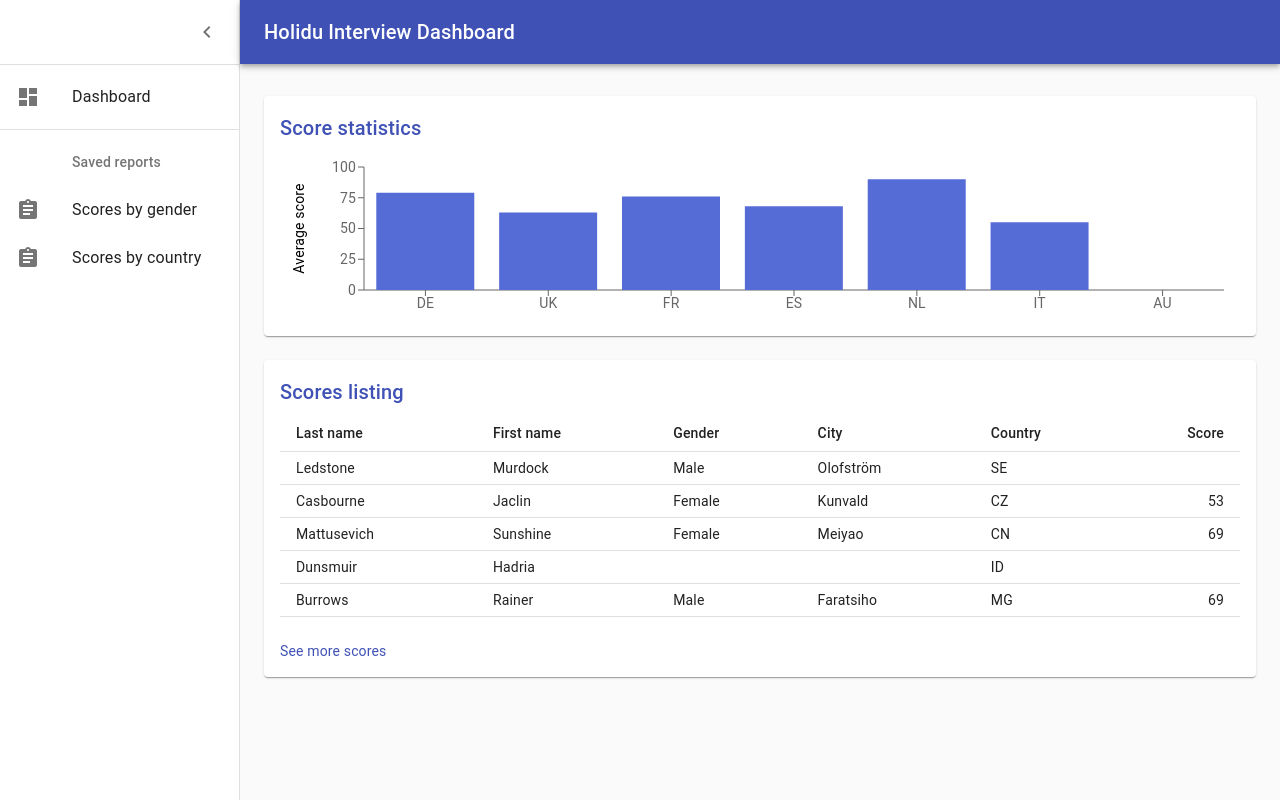
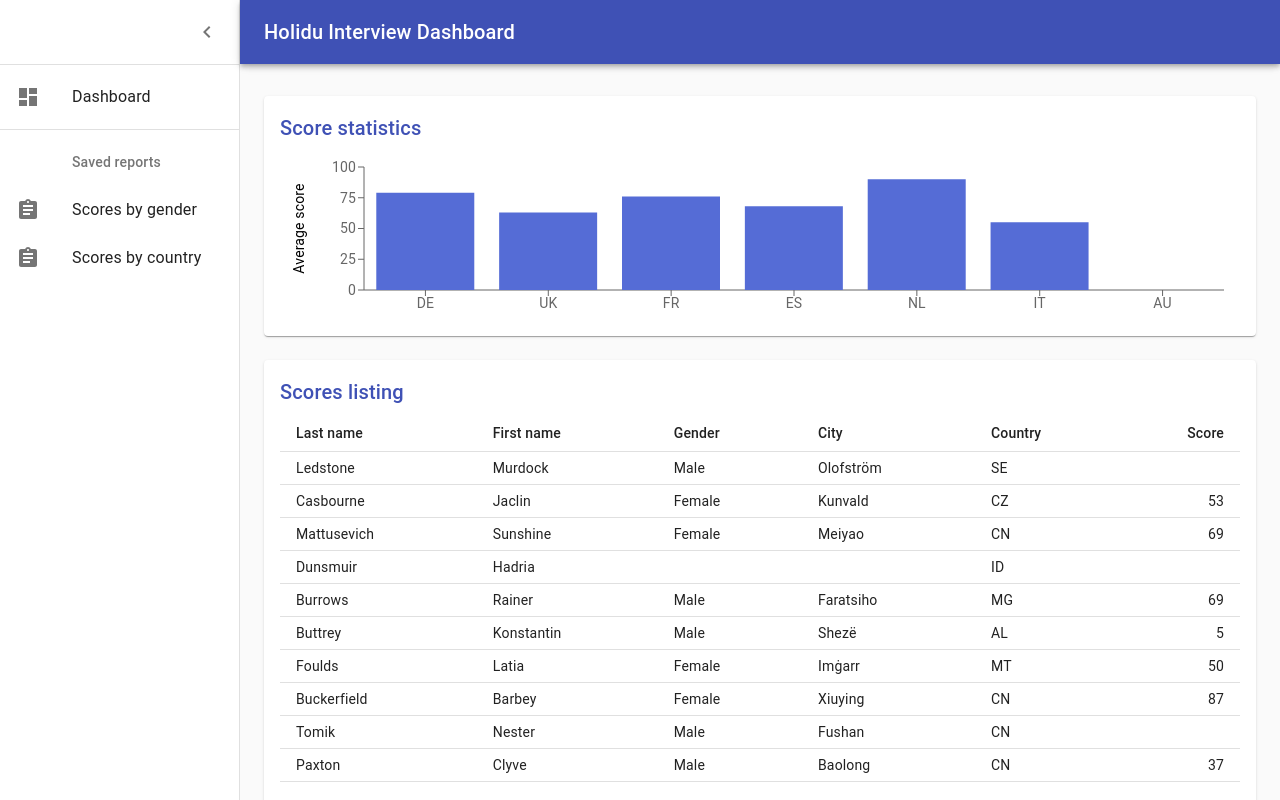
Before and after one commit to rezashomali/Scores_interview, a React (Create React App) app: page / in a window 1280 px wide. Built offline with nearby package versions, Linux system fonts and the light colour scheme.

Commit message:
get data from api and add seemore button function

```diff
--- a/src/components/ScoreTable/ScoreTable.js
+++ b/src/components/ScoreTable/ScoreTable.js
@@ -1,6 +1,6 @@
 /* eslint-disable no-script-url */
 
-import React from "react";
+import React, { useState } from "react";
 import Link from "@material-ui/core/Link";
 import { makeStyles } from "@material-ui/core/styles";
 import Table from "@material-ui/core/Table";
@@ -10,97 +10,16 @@ import TableHead from "@material-ui/core/TableHead";
 import TableRow from "@material-ui/core/TableRow";
 import Title from "../Title/Title";
 
-// Generate Score Data
-function createData(
-  id,
-  firstName,
-  lastName,
-  email,
-  gender,
-  city,
-  country,
-  score,
-  createdAt
-) {
-  return {
-    id,
-    firstName,
-    lastName,
-    email,
-    gender,
-    city,
-    country,
-    score,
-    createdAt,
-  };
-}
-
-const rows = [
-  createData(
-    "a67e6828-99d9-4d8d-9cd7-8aff12e95973",
-    "Murdock",
-    "Ledstone",
-    "mledstone0@mayoclinic.com",
-    "Male",
-    "Olofström",
-    "SE",
-    null,
-    "2017-04-05T02:28:37Z"
-  ),
-  createData(
-    "0d9d17cd-c3f4-476b-a089-ae0d973f5cd3",
-    "Jaclin",
-    "Casbourne",
-    "jcasbourne1@nifty.com",
-    "Female",
-    "Kunvald",
-    "CZ",
-    53,
-    "2017-01-03T23:13:01Z"
-  ),
-  createData(
-    "8a9f557a-9a87-4555-a70e-c20a07eb9488",
-    "Sunshine",
-    "Mattusevich",
-    "smattusevich2@scribd.com",
-    "Female",
-    "Meiyao",
-    "CN",
-    69,
-    "2018-07-26T23:34:07Z"
-  ),
-  createData(
-    "c87a857e-9b34-48f5-a182-4beffaa592ec",
-    "Hadria",
-    "Dunsmuir",
-    "hdunsmuir3@typepad.com",
-    null,
-    null,
-    "ID",
-    null,
-    "2017-01-13T04:17:49Z"
-  ),
-  createData(
-    "ef71bf15-3191-405f-b855-3f0072582568",
-    "Rainer",
-    "Burrows",
-    "rburrows4@i2i.jp",
-    "Male",
-    "Faratsiho",
-    "MG",
-    69,
-    "2019-06-05T16:09:27Z"
-  ),
-];
-
 const useStyles = makeStyles((theme) => ({
   seeMore: {
     marginTop: theme.spacing(3),
   },
 }));
 
-export default function ScoreTable() {
+export default function ScoreTable({ userData }) {
   const classes = useStyles();
+  const [readmore, setReadmore] = useState(false);
+
   return (
     <React.Fragment>
       <Title>Scores listing</Title>
@@ -116,10 +35,12 @@ export default function ScoreTable() {
           </TableRow>
         </TableHead>
         <TableBody>
-          {rows.map((row) => (
+          {userData
+            .filter((_, index, array) => index < (readmore ? array.length : 10))
+            .map((row) => (
               <TableRow key={row.id}>
-              <TableCell>{row.lastName}</TableCell>
-              <TableCell>{row.firstName}</TableCell>
+                <TableCell>{row.last_name}</TableCell>
+                <TableCell>{row.first_name}</TableCell>
                 <TableCell>{row.gender}</TableCell>
                 <TableCell>{row.city}</TableCell>
                 <TableCell>{row.country}</TableCell>
@@ -129,8 +50,8 @@ export default function ScoreTable() {
         </TableBody>
       </Table>
       <div className={classes.seeMore}>
-        <Link color="primary" href="#">
-          See more scores
+        <Link onClick={() => setReadmore(!readmore)} color="primary" href="#">
+          {readmore ? "See less scores" : "see more scores"}
         </Link>
       </div>
     </React.Fragment>
```
Lines whose indentation alone changed are shown as unchanged.
